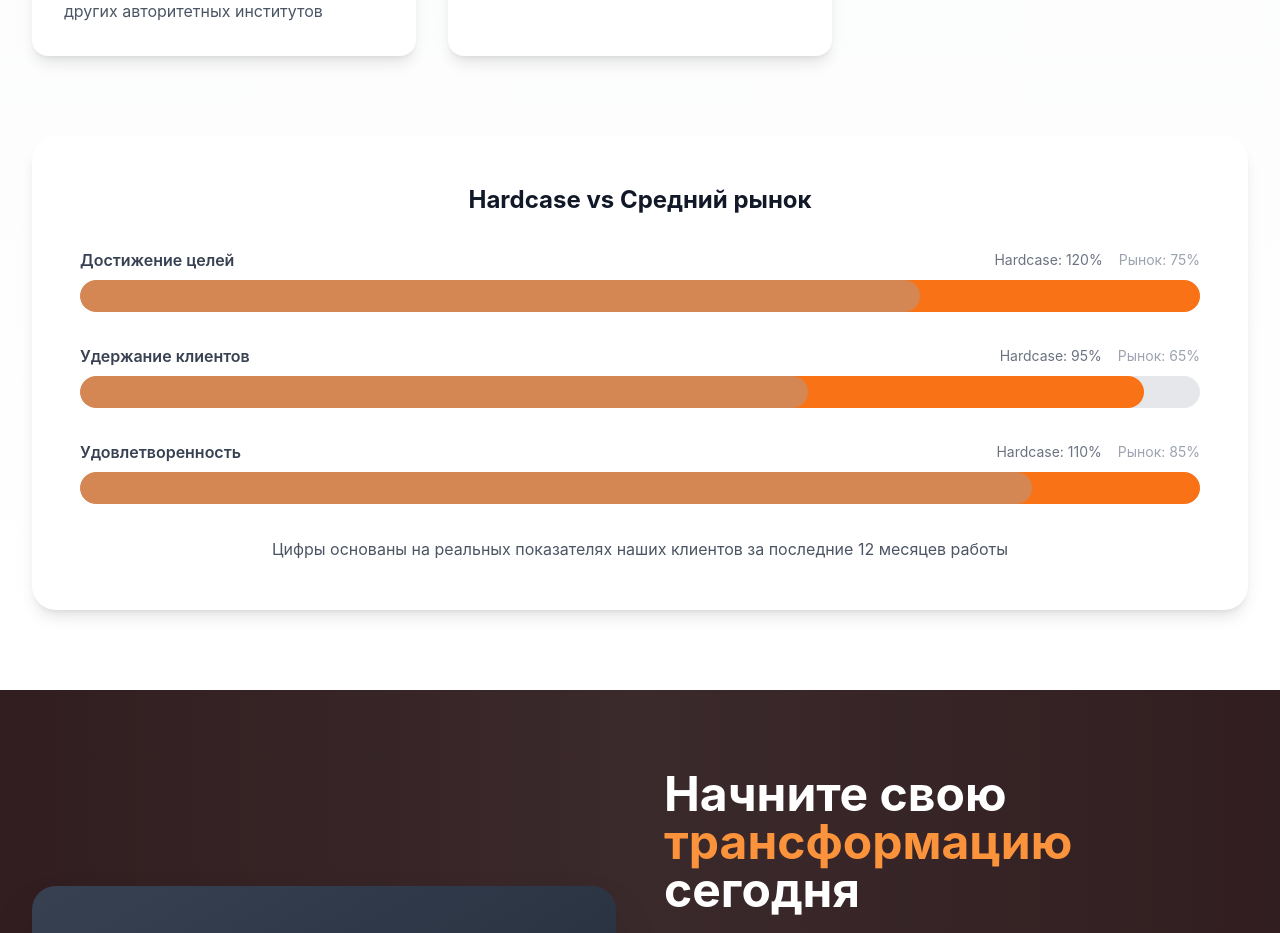
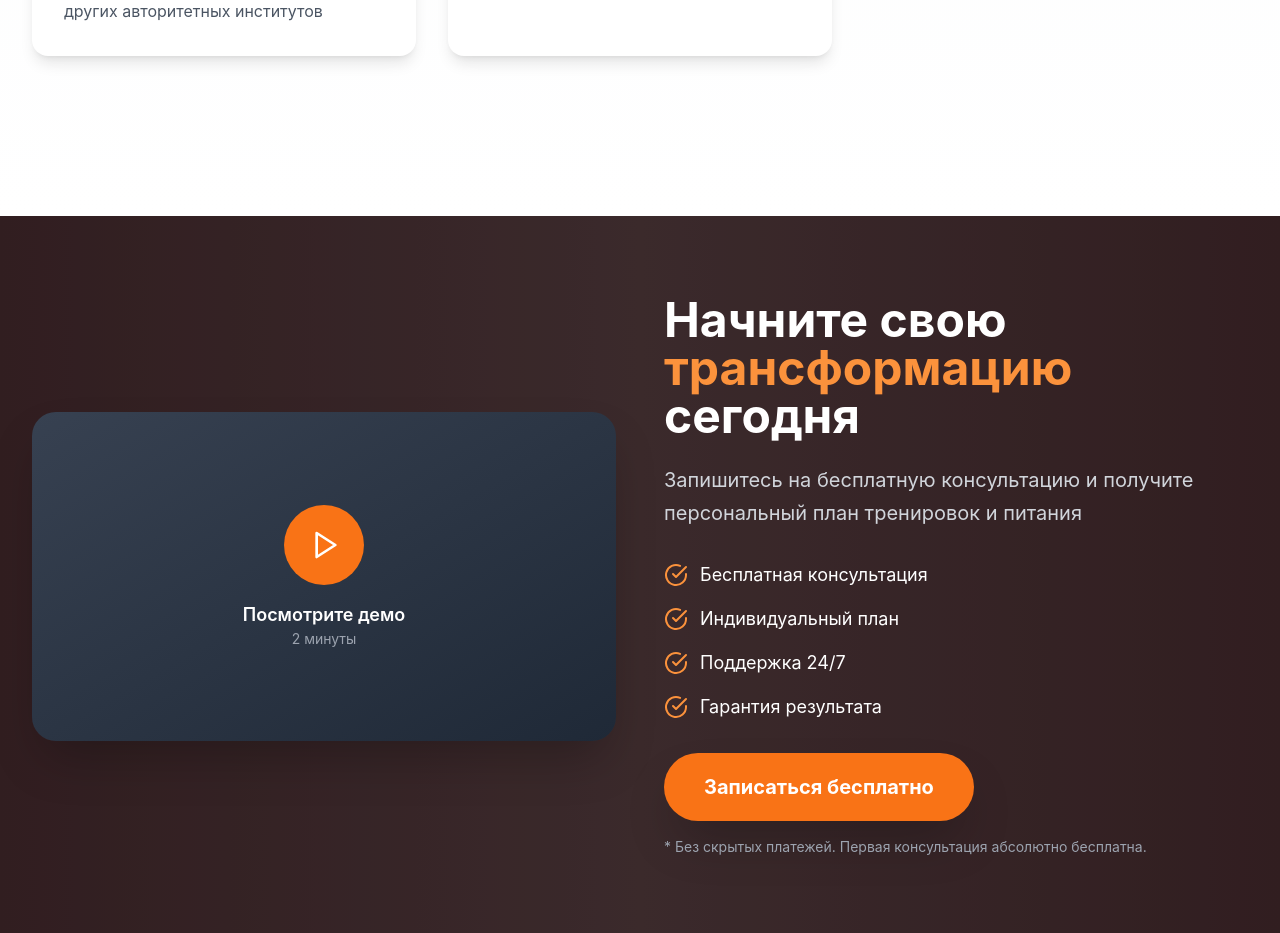
Before and after one commit to coldreb00t/hardcase-website, a Next.js app: page / in a window 1280 px wide. Shown: the part 7120-8053 px from the top of the page. Built offline with nearby package versions, Linux system fonts and the light colour scheme.

Commit message:
Remove comparison chart from Advantages section

```diff
--- a/components/AdvantagesSection.tsx
+++ b/components/AdvantagesSection.tsx
@@ -35,12 +35,6 @@
       title: 'Глобальная доступность',
       description: 'Возможность получения услуг премиум-класса в любой точке мира благодаря цифровым технологиям',
     },
-  ]
-
-  const comparison = [
-    { metric: 'Достижение целей', hardcase: 120, market: 75 },
-    { metric: 'Удержание клиентов', hardcase: 95, market: 65 },
-    { metric: 'Удовлетворенность', hardcase: 110, market: 85 },
   ]
 
   return (
@@ -86,48 +80,6 @@
             </motion.div>
           ))}
         </div>
-
-        {/* Comparison Chart */}
-        <motion.div
-          initial={{ opacity: 0 }}
-          whileInView={{ opacity: 1 }}
-          viewport={{ once: true }}
-          transition={{ duration: 0.4 }}
-          className="bg-white p-8 md:p-12 rounded-3xl shadow-lg"
-        >
-          <h3 className="text-2xl font-bold text-gray-900 mb-8 text-center">
-            Hardcase vs Средний рынок
-          </h3>
-          <div className="space-y-8">
-            {comparison.map((item, index) => (
-              <div key={item.metric}>
-                <div className="flex items-center justify-between mb-2">
-                  <span className="font-semibold text-gray-700">{item.metric}</span>
-                  <div className="flex items-center space-x-4">
-                    <span className="text-sm text-gray-500">Hardcase: {item.hardcase}%</span>
-                    <span className="text-sm text-gray-400">Рынок: {item.market}%</span>
-                  </div>
-                </div>
-                <div className="relative h-8 bg-gray-200 rounded-full overflow-hidden">
-                  <motion.div
-                    initial={{ width: 0 }}
-                    whileInView={{ width: `${item.hardcase}%` }}
-                    viewport={{ once: true }}
-                    transition={{ duration: 0.6, ease: "easeOut" }}
-                    className="absolute top-0 left-0 h-full bg-gradient-to-r from-primary-500 to-orange-500 rounded-full"
-                  />
-                  <div
-                    style={{ width: `${item.market}%` }}
-                    className="absolute top-0 left-0 h-full bg-gray-400 rounded-full opacity-40"
-                  />
-                </div>
-              </div>
-            ))}
-          </div>
-          <p className="text-center text-gray-600 mt-8 leading-relaxed">
-            Цифры основаны на реальных показателях наших клиентов за последние 12 месяцев работы
-          </p>
-        </motion.div>
       </div>
     </section>
   )
```
